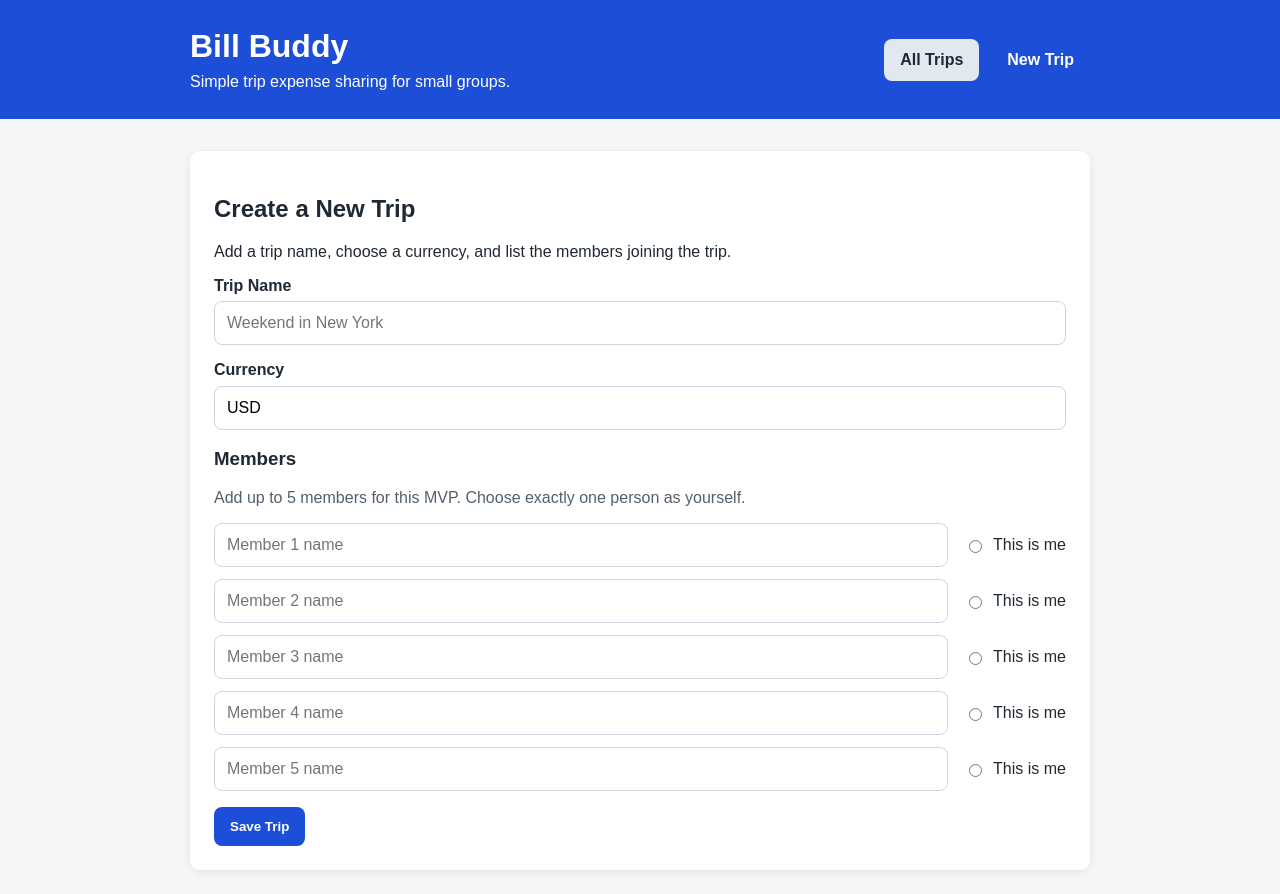
After one commit to lqminhhh/bill-buddy, a Flask app: page /trip/new in a window 1280 px wide. The commit adds this page. Run offline with Flask 3, Linux system fonts and the light colour scheme.

Commit message:
Build trip creation and trip detail pages

```diff
--- a/app.py
+++ b/app.py
@@ -1,12 +1,135 @@
-from flask import Flask, render_template
+from flask import Flask, abort, redirect, render_template, request, url_for
+
+from utils.db import fetch_all, fetch_one, get_db_connection
+from utils.helpers import safe_strip
+
+
+DEFAULT_CURRENCY = "USD"
+MEMBER_FIELD_COUNT = 5
 
 
 def create_app():
     app = Flask(__name__)
 
     @app.route("/")
-    def home():
-        return render_template("home.html")
+    def index():
+        trips = fetch_all(
+            """
+            SELECT id, name, currency, created_at
+            FROM trips
+            ORDER BY created_at DESC, id DESC
+            """
+        )
+        return render_template("index.html", trips=trips)
+
+    @app.route("/trip/new", methods=["GET", "POST"])
+    def create_trip():
+        errors = []
+        form_data = {
+            "name": "",
+            "currency": DEFAULT_CURRENCY,
+            "member_names": ["", "", ""],
+            "self_member_index": "",
+        }
+
+        if request.method == "POST":
+            form_data = {
+                "name": safe_strip(request.form.get("name")),
+                "currency": safe_strip(request.form.get("currency")).upper()
+                or DEFAULT_CURRENCY,
+                "member_names": [
+                    safe_strip(request.form.get(f"member_name_{index}"))
+                    for index in range(MEMBER_FIELD_COUNT)
+                ],
+                "self_member_index": safe_strip(request.form.get("self_member_index")),
+            }
+
+            member_names = [name for name in form_data["member_names"] if name]
+
+            if not form_data["name"]:
+                errors.append("Trip name is required.")
+
+            if not form_data["currency"]:
+                errors.append("Currency is required.")
+            elif len(form_data["currency"]) != 3:
+                errors.append("Currency should be a 3-letter code like USD.")
+
+            if not member_names:
+                errors.append("Add at least one member.")
+
+            if form_data["self_member_index"] == "":
+                errors.append("Choose exactly one member as yourself.")
+            else:
+                try:
+                    self_member_index = int(form_data["self_member_index"])
+                except ValueError:
+                    errors.append("Choose a valid member as yourself.")
+                    self_member_index = None
+
+                if self_member_index is not None:
+                    if self_member_index < 0 or self_member_index >= MEMBER_FIELD_COUNT:
+                        errors.append("Choose a valid member as yourself.")
+                    elif not form_data["member_names"][self_member_index]:
+                        errors.append("The selected 'you' member must have a name.")
+
+            if not errors:
+                with get_db_connection() as connection:
+                    trip_cursor = connection.execute(
+                        """
+                        INSERT INTO trips (name, currency)
+                        VALUES (?, ?)
+                        """,
+                        (form_data["name"], form_data["currency"]),
+                    )
+                    trip_id = trip_cursor.lastrowid
+
+                    for index, member_name in enumerate(form_data["member_names"]):
+                        if not member_name:
+                            continue
+
+                        is_self = 1 if str(index) == form_data["self_member_index"] else 0
+                        connection.execute(
+                            """
+                            INSERT INTO members (trip_id, name, is_self)
+                            VALUES (?, ?, ?)
+                            """,
+                            (trip_id, member_name, is_self),
+                        )
+
+                return redirect(url_for("trip_detail", trip_id=trip_id))
+
+        return render_template(
+            "create_trip.html",
+            errors=errors,
+            form_data=form_data,
+            member_field_count=MEMBER_FIELD_COUNT,
+        )
+
+    @app.route("/trip/<int:trip_id>")
+    def trip_detail(trip_id):
+        trip = fetch_one(
+            """
+            SELECT id, name, currency, created_at
+            FROM trips
+            WHERE id = ?
+            """,
+            (trip_id,),
+        )
+
+        if trip is None:
+            abort(404)
+
+        members = fetch_all(
+            """
+            SELECT id, name, is_self
+            FROM members
+            WHERE trip_id = ?
+            ORDER BY id ASC
+            """,
+            (trip_id,),
+        )
+
+        return render_template("trip_detail.html", trip=trip, members=members)
 
     return app
 
--- a/static/css/style.css
+++ b/static/css/style.css
@@ -3,6 +3,30 @@ body {
     font-family: Arial, sans-serif;
     background-color: #f4f6f8;
     color: #1f2933;
+}
+
+a {
+    color: #1d4ed8;
+    text-decoration: none;
+}
+
+a:hover {
+    text-decoration: underline;
+}
+
+label {
+    display: block;
+    font-weight: bold;
+    margin-bottom: 0.4rem;
+}
+
+input[type="text"] {
+    width: 100%;
+    box-sizing: border-box;
+    padding: 0.75rem;
+    border: 1px solid #cbd5e1;
+    border-radius: 8px;
+    font-size: 1rem;
 }
 
 .container {
@@ -14,16 +38,45 @@ body {
 .site-header {
     background-color: #1d4ed8;
     color: #ffffff;
-    padding: 2rem 0;
+    padding: 1.75rem 0;
     margin-bottom: 2rem;
+}
+
+.header-row {
+    display: flex;
+    justify-content: space-between;
+    align-items: center;
+    gap: 1rem;
+    flex-wrap: wrap;
 }
 
 .site-title {
     margin: 0;
 }
 
+.site-title a {
+    color: #ffffff;
+    text-decoration: none;
+}
+
 .site-tagline {
     margin-top: 0.5rem;
+    margin-bottom: 0;
+}
+
+.site-nav {
+    display: flex;
+    gap: 0.75rem;
+    flex-wrap: wrap;
+}
+
+.page-header {
+    display: flex;
+    justify-content: space-between;
+    align-items: center;
+    gap: 1rem;
+    margin-bottom: 1.5rem;
+    flex-wrap: wrap;
 }
 
 .card {
@@ -34,6 +87,102 @@ body {
     margin-bottom: 1.5rem;
 }
 
+.button {
+    display: inline-block;
+    background-color: #1d4ed8;
+    color: #ffffff;
+    border: none;
+    border-radius: 8px;
+    padding: 0.75rem 1rem;
+    font-weight: bold;
+    cursor: pointer;
+    text-decoration: none;
+}
+
+.button:hover {
+    text-decoration: none;
+    background-color: #1e40af;
+}
+
+.button-secondary {
+    background-color: #e2e8f0;
+    color: #1f2933;
+}
+
+.button-secondary:hover {
+    background-color: #cbd5e1;
+}
+
+.trip-list,
+.member-list {
+    list-style: none;
+    padding: 0;
+    margin: 0;
+}
+
+.trip-list-item {
+    display: flex;
+    justify-content: space-between;
+    align-items: center;
+    gap: 1rem;
+    padding: 1rem 0;
+    border-bottom: 1px solid #e5e7eb;
+}
+
+.trip-list-item:last-child {
+    border-bottom: none;
+}
+
+.empty-state {
+    text-align: center;
+}
+
+.stack > * + * {
+    margin-top: 1rem;
+}
+
+.member-row {
+    display: grid;
+    grid-template-columns: 1fr auto;
+    gap: 1rem;
+    align-items: center;
+    margin-bottom: 0.75rem;
+}
+
+.radio-label {
+    display: flex;
+    align-items: center;
+    gap: 0.5rem;
+    font-weight: normal;
+    margin-bottom: 0;
+    white-space: nowrap;
+}
+
+.help-text {
+    color: #52606d;
+}
+
+.message {
+    padding: 1rem;
+    border-radius: 8px;
+    margin-bottom: 1rem;
+}
+
+.message-error {
+    background-color: #fee2e2;
+    color: #991b1b;
+}
+
+.badge {
+    display: inline-block;
+    margin-left: 0.5rem;
+    background-color: #dbeafe;
+    color: #1d4ed8;
+    border-radius: 999px;
+    padding: 0.2rem 0.6rem;
+    font-size: 0.9rem;
+}
+
 ul {
     padding-left: 1.25rem;
 }
--- a/templates/base.html
+++ b/templates/base.html
@@ -9,8 +9,16 @@
 <body>
     <header class="site-header">
         <div class="container">
-            <h1 class="site-title">Bill Buddy</h1>
-            <p class="site-tagline">A simple trip expense-sharing app.</p>
+            <div class="header-row">
+                <div>
+                    <h1 class="site-title"><a href="{{ url_for('index') }}">Bill Buddy</a></h1>
+                    <p class="site-tagline">Simple trip expense sharing for small groups.</p>
+                </div>
+                <nav class="site-nav">
+                    <a class="button button-secondary" href="{{ url_for('index') }}">All Trips</a>
+                    <a class="button" href="{{ url_for('create_trip') }}">New Trip</a>
+                </nav>
+            </div>
         </div>
     </header>
 
--- /dev/null
+++ b/templates/create_trip.html
@@ -0,0 +1,80 @@
+{% extends "base.html" %}
+
+{% block title %}Create Trip | Bill Buddy{% endblock %}
+
+{% block content %}
+<section class="card">
+    <h2>Create a New Trip</h2>
+    <p>Add a trip name, choose a currency, and list the members joining the trip.</p>
+
+    {% if errors %}
+        <div class="message message-error">
+            <p>Please fix the following:</p>
+            <ul>
+                {% for error in errors %}
+                    <li>{{ error }}</li>
+                {% endfor %}
+            </ul>
+        </div>
+    {% endif %}
+
+    <form method="post" class="stack">
+        <div>
+            <label for="name">Trip Name</label>
+            <input
+                id="name"
+                name="name"
+                type="text"
+                value="{{ form_data['name'] }}"
+                placeholder="Weekend in New York"
+                required
+            >
+        </div>
+
+        <div>
+            <label for="currency">Currency</label>
+            <input
+                id="currency"
+                name="currency"
+                type="text"
+                value="{{ form_data['currency'] }}"
+                placeholder="USD"
+                maxlength="3"
+                required
+            >
+        </div>
+
+        <div>
+            <h3>Members</h3>
+            <p class="help-text">Add up to {{ member_field_count }} members for this MVP. Choose exactly one person as yourself.</p>
+
+            {% for index in range(member_field_count) %}
+                <div class="member-row">
+                    <input
+                        id="member_name_{{ index }}"
+                        name="member_name_{{ index }}"
+                        type="text"
+                        value="{{ form_data['member_names'][index] if index < form_data['member_names']|length else '' }}"
+                        placeholder="Member {{ index + 1 }} name"
+                    >
+
+                    <label class="radio-label" for="self_member_{{ index }}">
+                        <input
+                            id="self_member_{{ index }}"
+                            name="self_member_index"
+                            type="radio"
+                            value="{{ index }}"
+                            {% if form_data['self_member_index'] == index|string %}checked{% endif %}
+                        >
+                        This is me
+                    </label>
+                </div>
+            {% endfor %}
+        </div>
+
+        <div>
+            <button class="button" type="submit">Save Trip</button>
+        </div>
+    </form>
+</section>
+{% endblock %}
```
Also changed, not shown: templates/index.html (added, +35 -0 lines), templates/trip_detail.html (added, +38 -0 lines).
